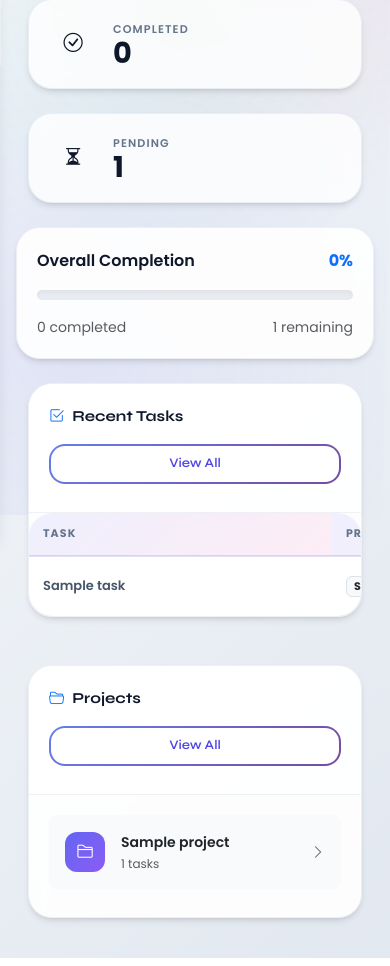
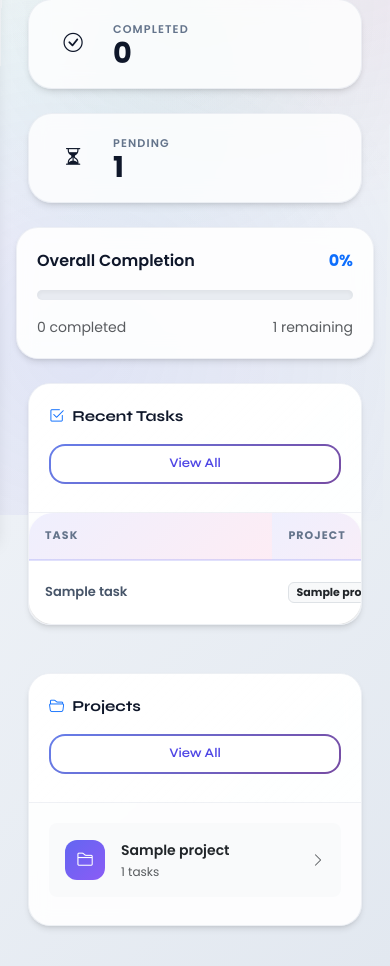
Before and after one commit to shikhakshetri29-alt/projectflow-app, a PHP site: page /dashboard/index.php in a window 390 px wide. Shown: the part 306-1272 px from the top of the page. Run offline with PHP 8.4, Linux system fonts and the light colour scheme; a user stored in the database is signed in; data comes from the database, SQL or seed files in the repository; tables that the repository leaves empty hold one stand-in row (values such as "Sample post").

Commit message:
Update style.css

```diff
--- a/php-pmapp/assets/css/style.css
+++ b/php-pmapp/assets/css/style.css
@@ -1547,3 +1547,96 @@ video {
 .table-responsive::-webkit-scrollbar {
     height: 6px;
 }
+
+/* =========================================
+   TASK TABLE MOBILE FIX
+========================================= */
+
+@media (max-width: 768px) {
+
+    .content-card {
+        overflow: hidden !important;
+        border-radius: 22px !important;
+    }
+
+    .card-body.p-0 {
+        overflow-x: auto !important;
+        -webkit-overflow-scrolling: touch !important;
+    }
+
+    .table-responsive {
+        width: 100% !important;
+        overflow-x: auto !important;
+        overflow-y: hidden !important;
+        -webkit-overflow-scrolling: touch !important;
+    }
+
+    .table {
+        min-width: 720px !important;
+        width: max-content !important;
+        margin: 0 !important;
+        table-layout: auto !important;
+        border-collapse: collapse !important;
+    }
+
+    .table thead {
+        display: table-header-group !important;
+    }
+
+    .table tbody {
+        display: table-row-group !important;
+    }
+
+    .table tr {
+        display: table-row !important;
+    }
+
+    .table th,
+    .table td {
+        display: table-cell !important;
+        white-space: nowrap !important;
+        vertical-align: middle !important;
+    }
+
+    .table th {
+        font-size: 11px !important;
+        padding: 14px 16px !important;
+    }
+
+    .table td {
+        font-size: 13px !important;
+        padding: 16px !important;
+    }
+
+    /* TASK */
+    .table th:nth-child(1),
+    .table td:nth-child(1) {
+        min-width: 240px !important;
+    }
+
+    /* PROJECT */
+    .table th:nth-child(2),
+    .table td:nth-child(2) {
+        min-width: 170px !important;
+    }
+
+    /* ASSIGNED */
+    .table th:nth-child(3),
+    .table td:nth-child(3) {
+        min-width: 150px !important;
+    }
+
+    /* STATUS */
+    .table th:nth-child(4),
+    .table td:nth-child(4) {
+        min-width: 150px !important;
+    }
+
+    .status-badge {
+        white-space: nowrap !important;
+    }
+
+    .table-responsive::-webkit-scrollbar {
+        height: 6px;
+    }
+}
```
